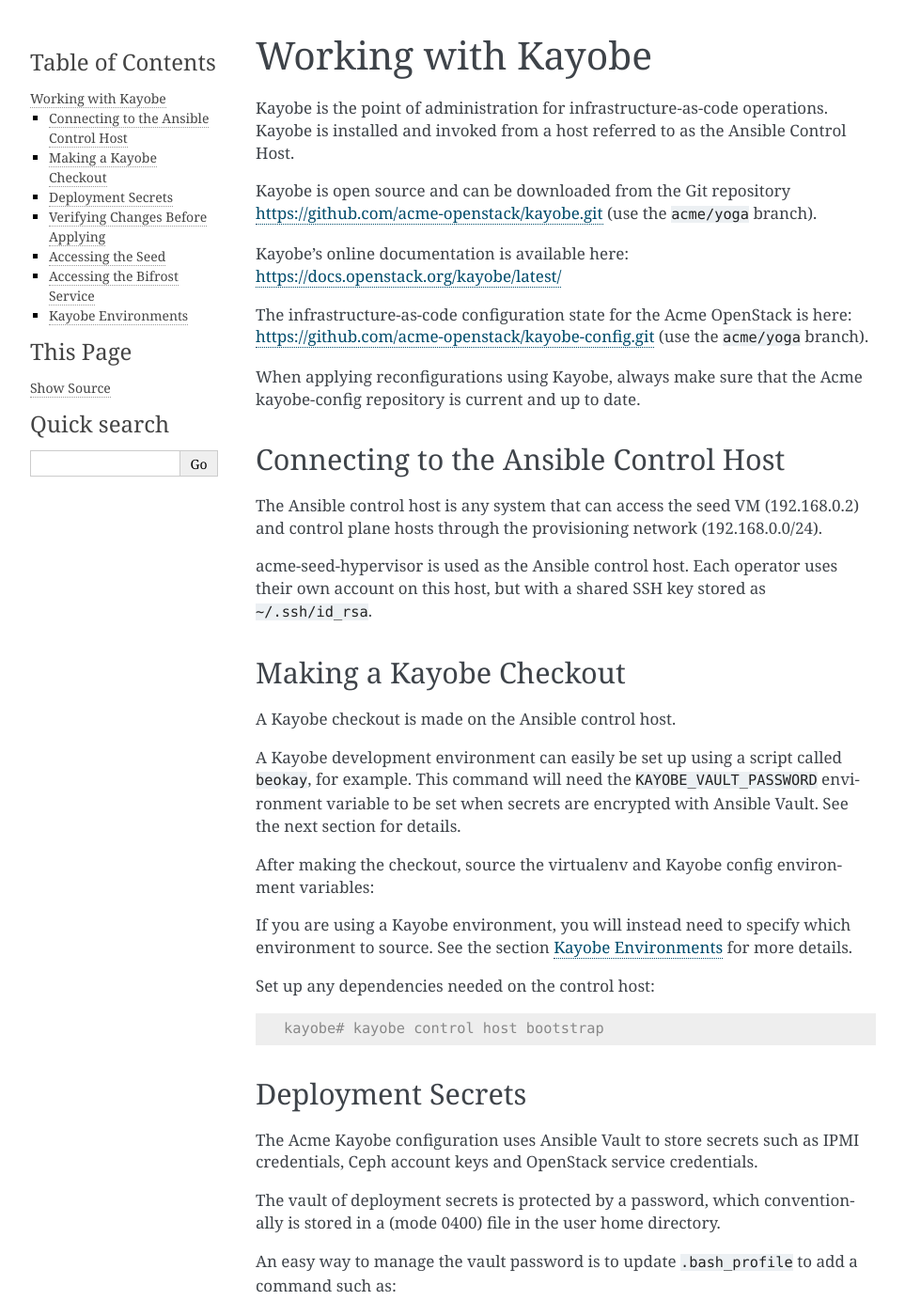
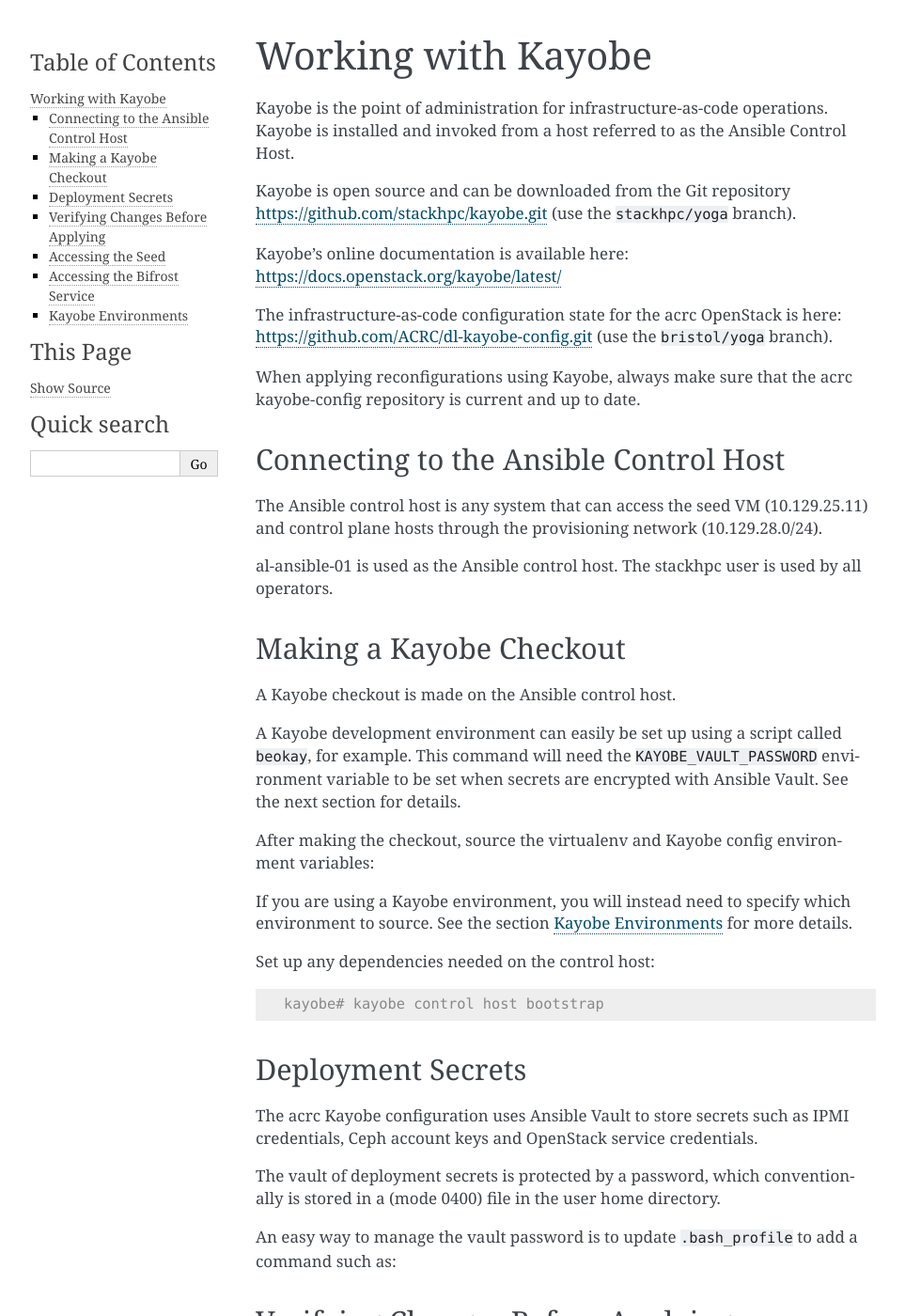
Before and after one commit to stackhpc/openstack-admin-guide, a Sphinx documentation site: the page built from source/working_with_kayobe.rst, in a window 1280 px wide and 1400 px high. Shown: the whole window at 94% size, without its empty margins (148-1111 px from the left). Built offline with Sphinx 7.4.7, drawn with Linux system fonts in a browser that asks for light colours; some of the changed text lies outside the part shown.

Commit message:
Initial info for ACRC

```diff
--- a/source/data/deployment.yml
+++ b/source/data/deployment.yml
@@ -9,13 +9,13 @@ ceph_ansible: false
 cephadm: true
 
 # Whether the Ceph deployment is managed by StackHPC
-ceph_managed: false
+ceph_managed: true
 
 # Whether the OpenStack deployment includes Ironic for bare metal compute.
 ironic: false
 
 # Whether Ironic automated cleaning is enabled.
-ironic_automated_cleaning: true
+ironic_automated_cleaning: false
 
 # Whether Kayobe manages physical network devices.
 kayobe_manages_physical_network: true
--- a/source/vars.rst
+++ b/source/vars.rst
@@ -1,54 +1,55 @@
-.. |alertmanager_url| replace:: https://openstack.acme.example:9093
-.. |base_path| replace:: ~/kayobe-env
+.. |alertmanager_url| replace:: https://api.dl.acrc.bris.ac.uk:9093
+.. |base_path| replace:: ~/deployment
 .. |bmc| replace:: BMC
 .. |chat_system| replace:: Slack
-.. |control_host_access| replace:: |control_host| is used as the Ansible control host. Each operator uses their own account on this host, but with a shared SSH key stored as ``~/.ssh/id_rsa``.
-.. |control_host| replace:: acme-seed-hypervisor
-.. |controller0_hostname| replace:: ``ctrl0``
-.. |controller1_hostname| replace:: ``ctrl1``
-.. |controller2_hostname| replace:: ``ctr2``
+.. |control_host_access| replace:: |control_host| is used as the Ansible control host. The stackhpc user is used by all operators.
+.. |control_host| replace:: al-ansible-01
+.. |controller0_hostname| replace:: ``controller1``
+.. |controller1_hostname| replace:: ``controller2``
+.. |controller2_hostname| replace:: ``controller3``
 .. |file_share_location| replace:: Google Drive
 .. |flavor_name| replace:: m1.tiny
-.. |floating_ip_access| replace:: from acme-seed-hypervisor and the rest of the Acme network
-.. |grafana_url| replace:: https://openstack.acme.example:3000
+.. |floating_ip_access| replace:: from the university network (e.g. through the jump host)
+.. |grafana_url| replace:: https://api.dl.acrc.bris.ac.uk:3000
 .. |grafana_username| replace:: ``grafana_local_admin``
-.. |horizon_access| replace:: via the Internet.
-.. |horizon_theme_clone_url| replace:: https://github.com/acme-openstack/horizon-theme.git
-.. |horizon_theme_name| replace:: acme
-.. |horizon_url| replace:: https://openstack.acme.example
-.. |hypervisor_hostname| replace:: ``comp0``
+.. |horizon_access| replace:: via the university network (e.g. through the jump host)
+.. |horizon_access| replace:: via the university network (e.g. through the jump host)
+.. |horizon_theme_clone_url| replace:: <No custom theme in use>
+.. |horizon_theme_name| replace:: Default
+.. |horizon_url| replace:: https://api.dl.acrc.bris.ac.uk
+.. |hypervisor_hostname| replace:: ``compute1``
 .. |hypervisor_type| replace:: KVM
-.. |ipmi_username| replace:: admin
-.. |kayobe_config_source_url| replace:: https://github.com/acme-openstack/kayobe-config.git
-.. |kayobe_config_source_version| replace:: ``acme/yoga``
+.. |ipmi_username| replace:: root
+.. |kayobe_config_source_url| replace:: https://github.com/ACRC/dl-kayobe-config.git
+.. |kayobe_config_source_version| replace:: ``bristol/yoga``
 .. |kayobe_config| replace:: kayobe-config
-.. |kayobe_source_url| replace:: https://github.com/acme-openstack/kayobe.git
-.. |kayobe_source_version| replace:: ``acme/yoga``
-.. |keystone_public_url| replace:: https://openstack.acme.example:5000
-.. |kibana_url| replace:: https://openstack.acme.example:5601
-.. |kolla_passwords| replace:: https://github.com/acme-openstack/kayobe-config/blob/acme/yoga/etc/kayobe/kolla/passwords.yml
-.. |monitoring_host| replace:: ``mon0``
-.. |network_name| replace:: admin-vxlan
-.. |nova_rbd_pool| replace:: acme-vms
-.. |project_config_source_url| replace:: https://github.com/acme-openstack/acme-config.git
-.. |project_config| replace:: acme-config
-.. |project_name| replace:: Acme
-.. |provisioning_net_cidr| replace:: 192.168.0.0/24
+.. |kayobe_source_url| replace:: https://github.com/stackhpc/kayobe.git
+.. |kayobe_source_version| replace:: ``stackhpc/yoga``
+.. |keystone_public_url| replace:: https://api.dl.acrc.bris.ac.uk:5000
+.. |kibana_url| replace:: https://api.dl.acrc.bris.ac.uk:5601
+.. |kolla_passwords| replace:: https://github.com/ACRC/dl-kayobe-config/blob/bristol/yoga/etc/kayobe/kolla/passwords.yml
+.. |monitoring_host| replace:: ``controller1``
+.. |network_name| replace:: demo-vxlan
+.. |nova_rbd_pool| replace:: vms
+.. |project_config_source_url| replace:: https://github.com/ACRC/openstack-config.git
+.. |project_config| replace:: openstack-config
+.. |project_name| replace:: acrc
+.. |provisioning_net_cidr| replace:: 10.129.28.0/24
 .. |public_api_access_host| replace:: |control_host|
-.. |public_endpoint_fqdn| replace:: openstack.acme.example
-.. |public_network| replace:: public
-.. |public_subnet| replace:: 10.0.0.0/8
-.. |public_vip| replace:: 10.0.0.1
-.. |reference_architecture_url| replace:: https://docs.google.com/document/u/0/?tgif=d
-.. |seed_ip| replace:: 192.168.0.2
-.. |seed_name| replace:: acme-seed
+.. |public_endpoint_fqdn| replace:: api.dl.acrc.bris.ac.uk
+.. |public_network| replace:: external_api
+.. |public_subnet| replace:: 10.129.26.128/26
+.. |public_vip| replace:: 10.129.26.129
+.. |reference_architecture_url| replace:: https://docs.google.com/document/d/1oKkgyej20JyTSneFMbcRggZh5anE9QXOtAGFXvjW9lI
+.. |seed_ip| replace:: 10.129.25.11
+.. |seed_name| replace:: dl-seed
 .. |seed_type| replace:: virtual machine
 .. |seed_user| replace:: stack
-.. |support_email| replace:: acme-support@stackhpc.com
+.. |support_email| replace:: acrc-support@stackhpc.com
 .. |support_level| replace:: standard support
-.. |tempest_recipes| replace:: https://github.com/acme-openstack/tempest-recipes.git
-.. |tls_setup| replace:: TLS is implemented using a wildcard certificate available for ``*.acme.example``.
-.. |vault_password_file_path| replace:: ~/vault-password
-.. |wazuh_manager_url| replace:: https://172.168.0.10:5601
-.. |wazuh_manager_ip| replace:: 172.168.0.10:5601
-.. |wazuh_manager_name| replace:: wazuh-manager01
+.. |tempest_recipes| replace:: <No custom tempest recipes in use>
+.. |tls_setup| replace:: TLS is implemented using a wildcard certificate available for ``*.dl.acrc.bris.ac.uk``.
+.. |vault_password_file_path| replace:: ~/.vault-pass
+.. |wazuh_manager_url| replace:: https://wazuh.dl.acrc.bris.ac.uk:5601
+.. |wazuh_manager_ip| replace:: 10.129.28.10:5601
+.. |wazuh_manager_name| replace:: wazuh-server
```
